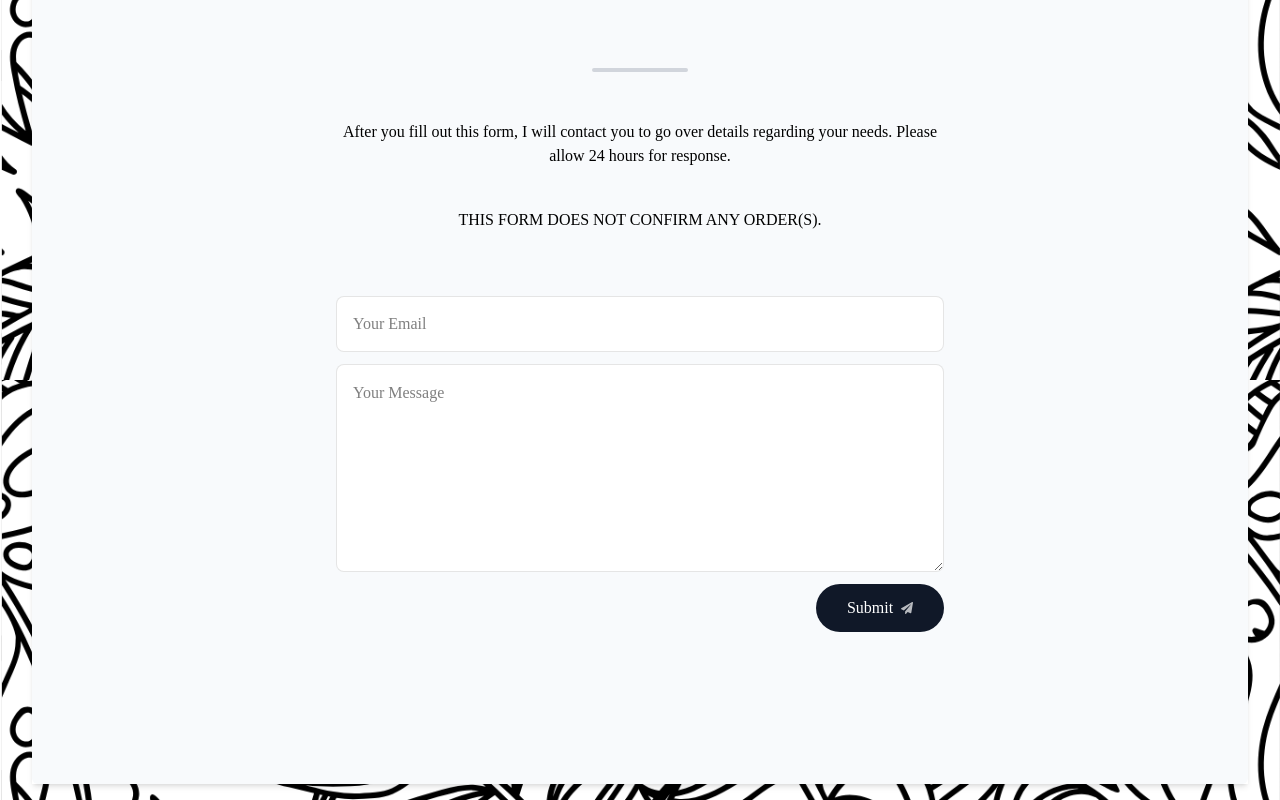
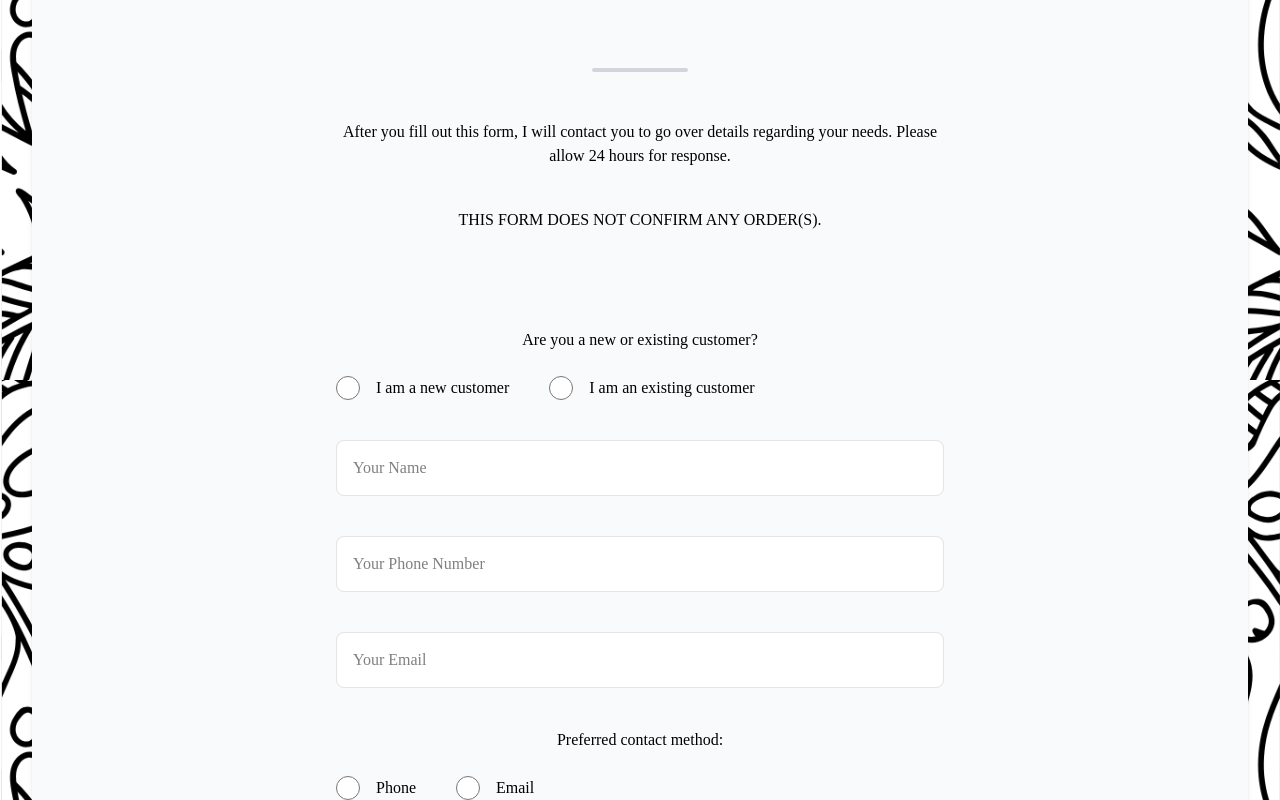
Before and after one commit to malcus-g/blackpalmbakery-port, a Next.js app: page /contact in a window 1280 px wide. Shown: the part 340-1140 px from the top of the page. Built offline with nearby package versions, Linux system fonts and the light colour scheme; no server answers; a web font is replaced by a local one.

Commit message:
add fields to contact form

```diff
--- a/package.json
+++ b/package.json
@@ -14,6 +14,7 @@
     "clsx": "^2.1.1",
     "framer-motion": "^12.5.0",
     "next": "15.2.2",
+    "npm": "^11.2.0",
     "react": "^19.0.0",
     "react-dom": "^19.0.0",
     "react-hot-toast": "^2.5.2",
--- a/ui/contact/contact-form.tsx
+++ b/ui/contact/contact-form.tsx
@@ -9,7 +9,7 @@ import { sendEmail } from '@/actions/sendEmail';
 export default function ContactForm() {
   return (
     <motion.form
-        className="flex flex-col w-full sm:w-[38rem]"
+        className="flex flex-col w-full gap-10 sm:w-[38rem]"
         initial={{ opacity: 0 }}
         animate={{ opacity: 1 }}
         transition={{ duration: 1 }}
@@ -22,7 +22,7 @@ export default function ContactForm() {
           toast.success("Email successfully sent!");
       }}
     >
-        <div className="flex flex-col gap-10 mb-16">
+        <div className="flex flex-col gap-10 mb-14">
           <p>
             After you fill out this form, I will contact you to go over details regarding your needs. Please allow 24 hours for response.
           </p>
@@ -30,6 +30,45 @@ export default function ContactForm() {
             THIS FORM DOES NOT CONFIRM ANY ORDER(S).
           </p>
         </div>
+        <fieldset className="flex gap-10">
+          <legend className="mb-6">Are you a new or existing customer?</legend>
+          <div className="flex flex-row gap-4">
+            <input
+                type="radio"
+                name="prevCustomer"
+                value="new"
+                required
+                className="h-6 w-6"
+            />
+            <label htmlFor="new">I am a new customer</label>
+          </div>
+          <div className="flex flex-row gap-4">
+            <input
+                type="radio"
+                name="prevCustomer"
+                value="existing"
+                required
+                className="h-6 w-6"
+            />
+            <label htmlFor="new">I am an existing customer</label>
+          </div>
+        </fieldset>
+        <input
+            type="text"
+            name="name"
+            placeholder="Your Name"
+            required
+            maxLength={100}
+            className="h-14 px-4 rounded-lg borderBlack transition-all bg-white"
+        />
+        <input
+            type="tel"
+            name="phone"
+            placeholder="Your Phone Number"
+            required
+            maxLength={15}
+            className="h-14 px-4 rounded-lg borderBlack transition-all bg-white"
+        />
         <input
             type="email"
             name="senderEmail"
@@ -38,13 +77,35 @@ export default function ContactForm() {
             required
             maxLength={500}
         />
-
+        <fieldset className="flex gap-10">
+          <legend className="mb-6">Preferred contact method:</legend>
+          <div className="flex flex-row gap-4">
+            <input
+                type="radio"
+                name="contactMethod"
+                value="phone"
+                required
+                className="h-6 w-6"
+            />
+            <label htmlFor="new">Phone</label>
+          </div>
+          <div className="flex flex-row gap-4">
+            <input
+                type="radio"
+                name="contactMethod"
+                value="email"
+                required
+                className="h-6 w-6"
+            />
+            <label htmlFor="new">Email</label>
+          </div>
+        </fieldset>
         <textarea
-            placeholder="Your Message"
+            placeholder="Questions or comments?"
             name="message"
             required
             maxLength={5000}
-            className="h-52 my-3 px-4 rounded-lg borderBlack p-4 transition-all bg-white"
+            className="h-52 rounded-lg borderBlack p-4 transition-all bg-white"
         />
         <SubmitBtn />
     </motion.form>
```
Also changed, not shown: 1 other file (tests, documents, lock files or other folders).
